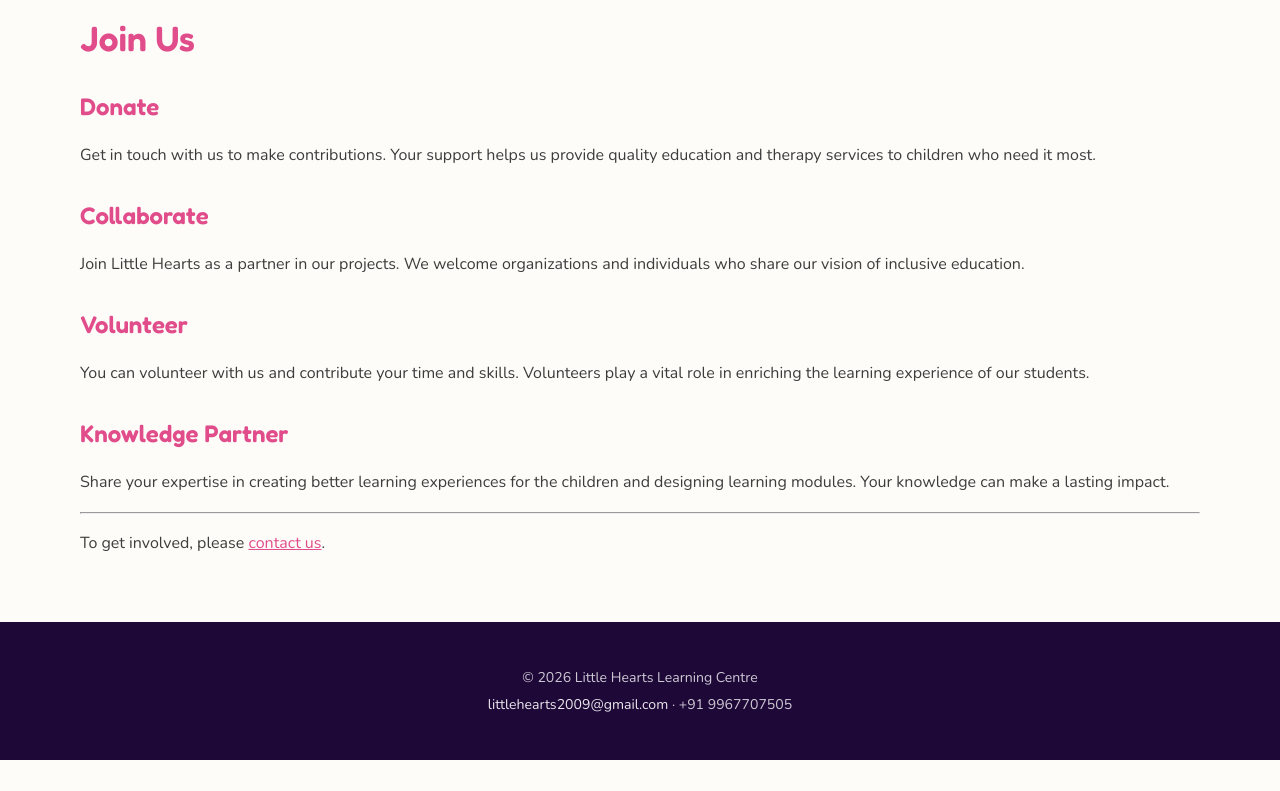
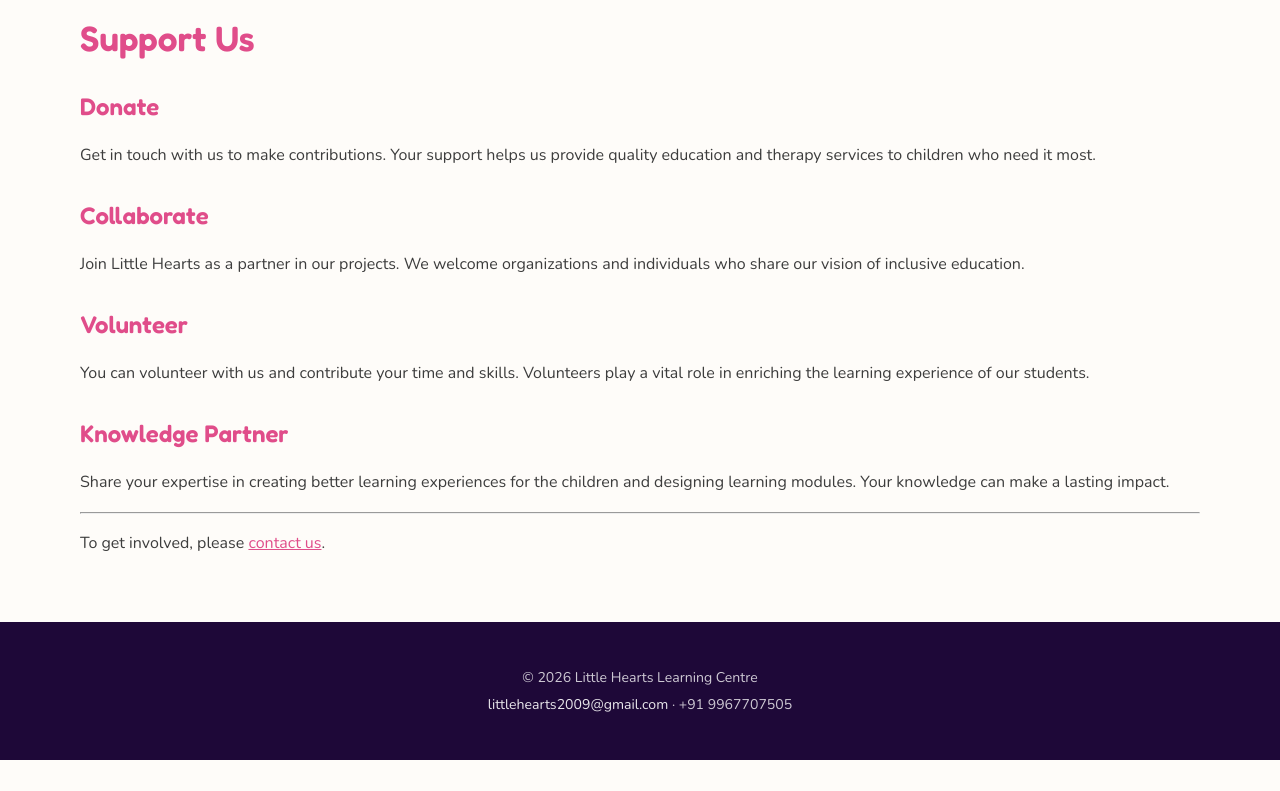
Before and after one commit to Cortinarius-I/LHLC_deCAP, a Jekyll site: the page built from support.md, in a window 1280 px wide, cut to the strip 109-900 px from the top of the page. Built offline with Jekyll 4.4.1, drawn with Linux system fonts in a browser that asks for light colours.

Commit message:
update cms config and add our team page

```diff
--- a/_includes/nav.html
+++ b/_includes/nav.html
@@ -8,6 +8,7 @@
 <li><a href="{{ "/about/" | relative_url }}">About</a></li>
 <li><a href="{{ "/programs/" | relative_url }}">Programs</a></li>
 <li><a href="{{ "/activities/" | relative_url }}">Activities</a></li>
+<li><a href="{{ "/teachers/" | relative_url }}">Our Team</a></li>
 <li><a href="{{ "/gallery/" | relative_url }}">Gallery</a></li>
 <li><a href="{{ "/contact/" | relative_url }}">Contact</a></li>
 </ul>
--- a/admin/config.yml
+++ b/admin/config.yml
@@ -56,9 +56,9 @@
           - { label: Layout, name: layout, widget: hidden, default: page }
           - { label: Body, name: body, widget: markdown }
 
-      - label: Join Us
-        name: join-us
-        file: join-us.md
+      - label: Support Us
+        name: support
+        file: support.md
         fields:
           - { label: Title, name: title, widget: string }
           - { label: Layout, name: layout, widget: hidden, default: page }
--- a/support.md
+++ b/support.md
@@ -1,5 +1,5 @@
 ---
-title: Join Us
+title: Support Us
 layout: page
 ---
 
```
